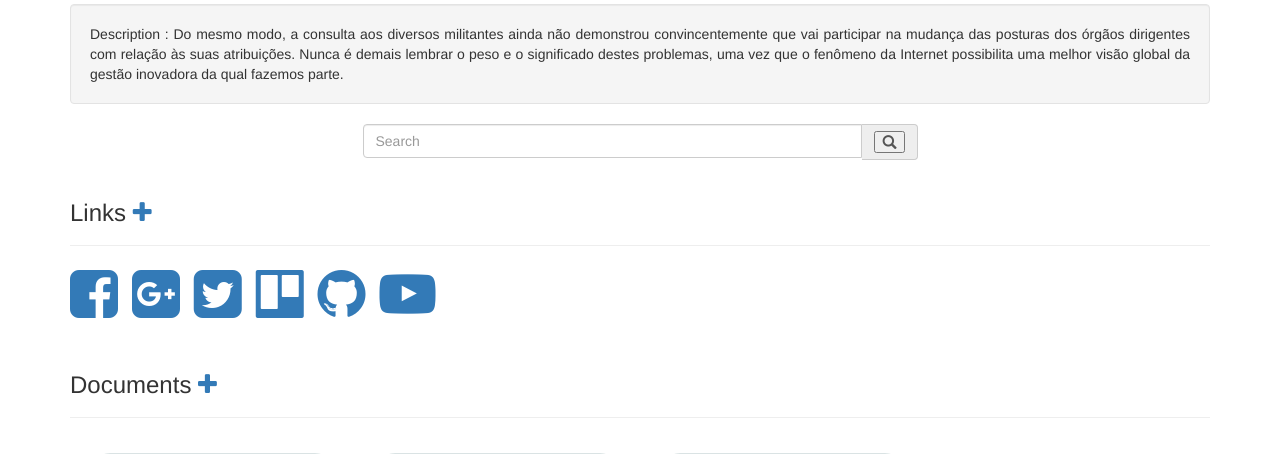
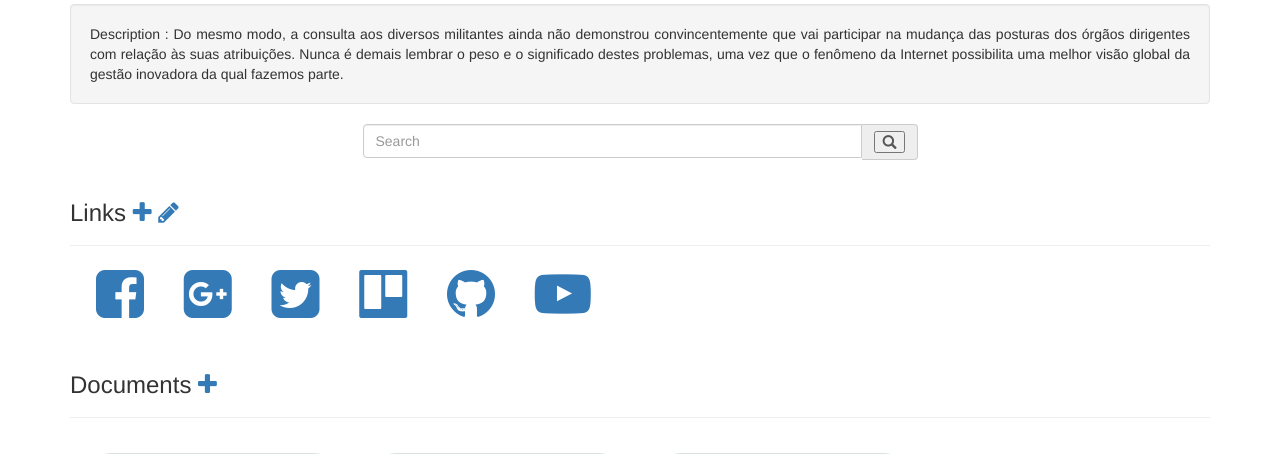
Before and after one commit to PeaceOff/FEUP-LBAW, a PHP site: page /pages/projectPage.php in a window 1280 px wide. Shown: the part 156-610 px from the top of the page. Run offline with PHP 8.4, Linux system fonts and the light colour scheme; some libraries are stand-ins or nearby versions.

Commit message:
added remove link funcionality

```diff
--- a/css/style.css
+++ b/css/style.css
@@ -606,4 +606,17 @@ div.selectable:not(:target){
 }
 
 .icon-link{ border-radius: 50%; width:32px; height:32px;  }
+
+.delete-link{
+  color: red;
+  position: relative;
+  top:-30px;
+  left: 60px;
+  z-index: 1;
+}
+
+.invisible{
+  visibility: hidden;
+}
+
 /**/
--- a/templates/projectBody.php
+++ b/templates/projectBody.php
@@ -29,42 +29,61 @@ include_once 'addLink-form.php';
 
   <!-- LINKS -->
   <div class="container">
+
+    <script>
+    $(document).ready(function () {
+      $('.edit-link').click(function(){
+          $('.links-ul li a:first-child').toggleClass("invisible");
+
+      });
+
+    });
+
+    </script>
+
     <div class="page-header">
-      <h3> Links <a a data-toggle="modal" data-target="#addLink"> <i class="fa fa-plus" aria-hidden="true"></i> </a> </h3>
+      <h3> Links <a a data-toggle="modal" data-target="#addLink"> <i class="fa fa-plus" aria-hidden="true"></i></a> <a> <i class="edit-link fa fa-pencil" aria-hidden="true"></i> </a>   </h3>
     </div>
 
-    <ul class="list-inline" style="overflow-x:scroll; white-space: nowrap;">
+
+    <ul class="links-ul list-inline" style="overflow-x:scroll; white-space: nowrap;">
       <li>
+        <a href="#" class="invisible"><i class="fa fa-times delete-link fa-2x" aria-hidden="true"></i></a>
         <a href="https://facebook.com">
           <i class="fa fa-facebook-square fa-4x" aria-hidden="true"></i>
         </a>
       </li>
 
       <li>
+        <a href="#" class="invisible"><i class="fa fa-times delete-link fa-2x" aria-hidden="true"></i></a>
         <a href="https://google.com">
           <i class="fa fa-google-plus-square fa-4x" aria-hidden="true"></i>
         </a>
       </li>
 
       <li>
+        <a href="#" class="invisible"><i class="fa fa-times delete-link fa-2x" aria-hidden="true"></i></a>
         <a href="https://twitter.com">
           <i class="fa fa-twitter-square fa-4x" aria-hidden="true"></i>
         </a>
       </li>
 
       <li>
+        <a href="#" class="invisible"><i class="fa fa-times delete-link fa-2x" aria-hidden="true"></i></a>
         <a href="https://trello.com">
           <i class="fa fa-trello fa-4x" aria-hidden="true"></i>
         </a>
       </li>
 
       <li>
+        <a href="#" class="invisible"><i class="fa fa-times delete-link fa-2x" aria-hidden="true"></i></a>
         <a href="https://github.com">
           <i class="fa fa-github fa-4x" aria-hidden="true"></i>
         </a>
       </li>
 
       <li>
+        <a href="#" class="invisible"><i class="fa fa-times delete-link fa-2x" aria-hidden="true"></i></a>
         <a href="https://youtube.com">
           <i class="fa fa-youtube-play fa-4x" aria-hidden="true"></i>
         </a>
@@ -100,7 +119,6 @@ include_once 'addLink-form.php';
                         <?php include '../templates/document-card.php';?>
                       </a>
                       <li>
-
 
 
                       </ul>
```
